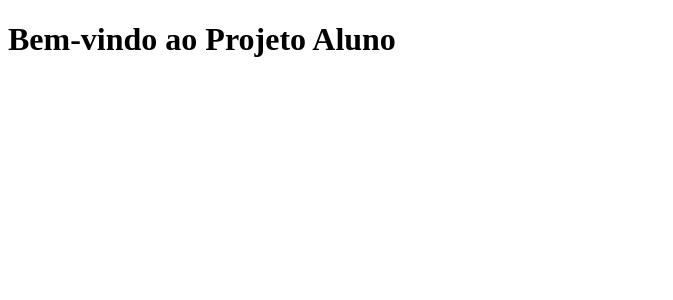
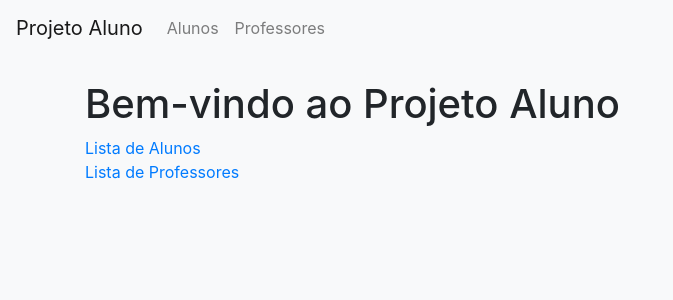
Before and after one commit to edertec/Alpha_Project_Flask, a Flask app: page / in a window 1280 px wide. Shown: the top 300 px of the page, without its empty margins (0-673 px from the left). Run offline with Flask 3, Linux system fonts and the light colour scheme; some libraries are stand-ins or nearby versions.

Commit message:
adição de professores e navegação

```diff
--- a/app/controllers.py
+++ b/app/controllers.py
@@ -1,6 +1,4 @@
-from app.models import Aluno
-
-from app.models import Aluno
+from app.models import Aluno, Professor
 
 alunos = [
     Aluno("Ana Carolina Nunes", 20, "https://github.com/anacarolina", "https://linkedin.com/in/anacarolina", "Estudante de Engenharia.", "path/to/photo.jpg"),
@@ -38,3 +36,10 @@ alunos = [
     Aluno("Vitória Tumelero dos Santos", 20, "https://github.com/vitoriatumelero", "https://linkedin.com/in/vitoriatumelero", "Estudante de Engenharia.", "path/to/photo.jpg"),
     Aluno("William dos Santos da Silva", 21, "https://github.com/williamsilva", "https://linkedin.com/in/williamsilva", "Estudante de Engenharia.", "path/to/photo.jpg"),
 ]
+
+professores = [
+    Professor("Ana Carolina Nunes", "https://github.com/anacarolina", "https://linkedin.com/in/anacarolina", "Estudante de Engenharia.", "path/to/photo.jpg"),
+    Professor("Arthur Cantele Palmira", "https://github.com/arthurcantele", "https://linkedin.com/in/arthurcantele", "Estudante de Engenharia.", "path/to/photo.jpg"),
+    Professor("Arthur Fogaça", "https://github.com/arthurfogaca", "https://linkedin.com/in/arthurfogaca", "Estudante de Engenharia.", "path/to/photo.jpg"),
+    Professor("Arthur Zinani Pedroni", "https://github.com/arthurzinani", "https://linkedin.com/in/arthurzinani", "Estudante de Engenharia.", "path/to/photo.jpg")
+]
--- /dev/null
+++ b/app/templates/base.html
@@ -0,0 +1,39 @@
+<!DOCTYPE html>
+<html>
+<head>
+    <title>{% block title %}Página{% endblock %}</title>
+    <!-- Bootstrap CSS -->
+    <link rel="stylesheet" href="https://maxcdn.bootstrapcdn.com/bootstrap/4.0.0/css/bootstrap.min.css">
+    <!-- Animate.css -->
+    <link rel="stylesheet" href="https://cdnjs.cloudflare.com/ajax/libs/animate.css/4.1.1/animate.min.css"/>
+    <!-- Custom CSS -->
+    <link rel="stylesheet" href="{{ url_for('static', filename='styles.css') }}">
+</head>
+<body>
+    <header>
+        <nav class="navbar navbar-expand-lg navbar-light bg-light">
+            <a class="navbar-brand" href="{{ url_for('home') }}">Projeto Aluno</a>
+            <button class="navbar-toggler" type="button" data-toggle="collapse" data-target="#navbarNav" aria-controls="navbarNav" aria-expanded="false" aria-label="Toggle navigation">
+                <span class="navbar-toggler-icon"></span>
+            </button>
+            <div class="collapse navbar-collapse" id="navbarNav">
+                <ul class="navbar-nav">
+                    <li class="nav-item">
+                        <a class="nav-link" href="{{ url_for('listar_alunos') }}">Alunos</a>
+                    </li>
+                    <li class="nav-item">
+                        <a class="nav-link" href="{{ url_for('listar_professores') }}">Professores</a>
+                    </li>
+                </ul>
+            </div>
+        </nav>
+    </header>
+    <div class="container mt-4">
+        {% block content %}{% endblock %}
+    </div>
+    <!-- Bootstrap JS, Popper.js, and jQuery -->
+    <script src="https://code.jquery.com/jquery-3.2.1.slim.min.js"></script>
+    <script src="https://cdnjs.cloudflare.com/ajax/libs/popper.js/1.12.9/umd/popper.min.js"></script>
+    <script src="https://maxcdn.bootstrapcdn.com/bootstrap/4.0.0/js/bootstrap.min.js"></script>
+</body>
+</html>
--- a/app/templates/home.html
+++ b/app/templates/home.html
@@ -1,9 +1,24 @@
-<!DOCTYPE html>
-<html>
-<head>
-    <title>Bem-vindo</title>
-</head>
-<body>
-    <h1>Bem-vindo ao Projeto Aluno</h1>
-</body>
-</html>
+{% extends "base.html" %}
+
+{% block title %}Bem-vindo{% endblock %}
+
+{% block content %}
+    <div class="welcome-container">
+        <h1>Bem-vindo ao Projeto Aluno</h1>
+        <div class="button-container">
+            <a href="{{ url_for('listar_alunos') }}">
+                <div class="button">Lista de Alunos</div>
+            </a>
+            <a href="{{ url_for('listar_professores') }}">
+                <div class="button">Lista de Professores</div>
+            </a>
+        </div>
+    </div>
+    <script>
+        document.addEventListener('mousemove', function(e) {
+            var x = e.clientX / window.innerWidth;
+            var y = e.clientY / window.innerHeight;
+            document.body.style.backgroundPosition = x * 50 + '% ' + y * 50 + '%';
+        });
+    </script>
+{% endblock %}
--- a/app/views.py
+++ b/app/views.py
@@ -1,6 +1,6 @@
 from flask import render_template, request
 from app import app
-from app.controllers import alunos
+from app.controllers import alunos, professores
 
 @app.route('/')
 def home():
@@ -10,6 +10,10 @@ def home():
 def listar_alunos():
     return render_template('listar_alunos.html', alunos=alunos)
 
+@app.route('/professores')
+def listar_professores():
+    return render_template('professores.html', professores=professores)
+
 @app.route('/alunos/<int:aluno_id>')
 def detalhes_aluno(aluno_id):
     aluno = alunos[aluno_id]
```
Also changed, not shown: app/models.py (+8 -0 lines), app/templates/detalhes_aluno.html (+8 -25 lines), app/templates/listar_alunos.html (+6 -20 lines), app/templates/professores.html (added, +22 -0 lines), app/static/ucs.jpg (added).
